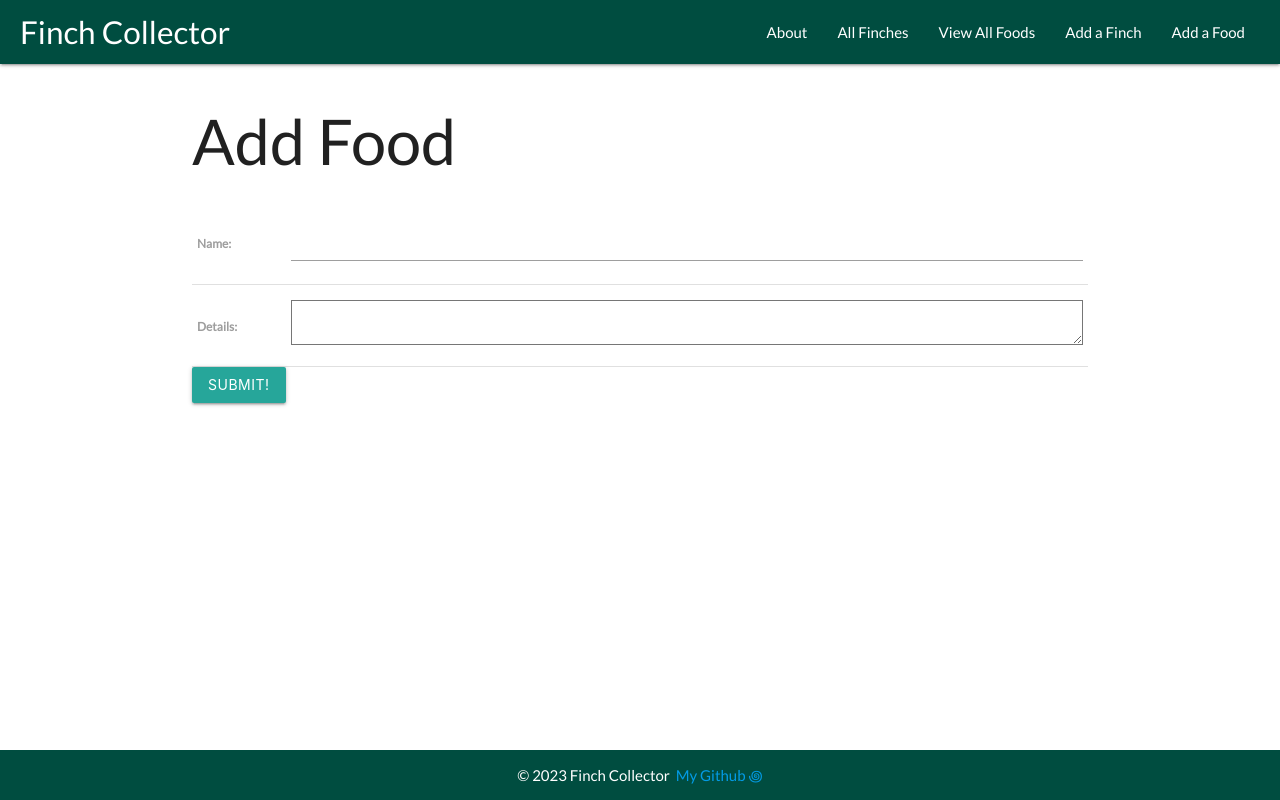
After one commit to clareysean/finch-collector, a Django app: page /foods/create/ in a window 1280 px wide. The commit adds this page. Run offline with Django 4.2, Linux system fonts and the light colour scheme.

Commit message:
add CUD functionality for foods

```diff
--- a/main_app/admin.py
+++ b/main_app/admin.py
@@ -1,5 +1,6 @@
 from django.contrib import admin
-from .models import Finch, Sighting
+from .models import Finch, Sighting, Food
 
 admin.site.register(Finch)
 admin.site.register(Sighting)
+admin.site.register(Food)
--- a/main_app/models.py
+++ b/main_app/models.py
@@ -6,11 +6,24 @@ TIME_OF_DAY = (('M', 'Morning'), ('A', 'Afternoon'),
                ('E', 'Evening'), ('N', 'Night'))
 
 
+class Food(models.Model):
+    name = models.CharField(max_length=50)
+    details = models.TextField(max_length=100)
+
+    def __str__(self):
+        return self.name
+
+    def get_absolute_url(self):
+        return reverse('foods_detail', kwargs={'pk': self.id})
+
+
 class Finch(models.Model):
     name = models.CharField(max_length=100)
     threats = models.TextField(max_length=250)
     habitat = models.CharField(max_length=100)
     notes = models.TextField(max_length=250)
+
+    foods = models.ManyToManyField(Food)
 
     def __str__(self):
         return f'{self.name} ({self.id})'
--- a/main_app/static/css/style.css
+++ b/main_app/static/css/style.css
@@ -23,3 +23,16 @@ footer.page-footer {
 .nav-padding-sides {
   padding: 0 20px 0 20px;
 }
+
+footer {
+  height: 50px;
+  display: flex;
+  align-items: center;
+  justify-content: center;
+}
+
+.footer-inner {
+  display: flex;
+  align-items: center;
+  justify-content: center;
+}
--- a/main_app/templates/base.html
+++ b/main_app/templates/base.html
@@ -39,15 +39,23 @@
             <div class="nav-wrapper teal darken-4 nav-padding-sides">
               <a href="/" class="brand-logo">Finch Collector</a>
               <ul id="nav-mobile" class="right hide-on-med-and-down">
-                <li><a href="/about">About</a></li>
-                <li><a href="/finches">View All Finches</a></li>
+                <li><a href="{% url 'about' %}">About</a></li>
+                <li><a href="{% url 'index' %}">All Finches</a></li>
+                <li><a href="{% url 'foods_index' %}">View All Foods</a></li>
+                <li><a href="{% url 'finches_create' %}">Add a Finch</a></li>
+                <li><a href="{% url 'foods_create' %}">Add a Food</a></li>
               </ul>
             </div>
           </nav>
         </header>
         <main class="container">{% block content %} {% endblock %}</main>
         <footer class="page-footer teal darken-4">
-          <div class="right">&copy; 2023 Finch Collector &nbsp;</div>
+          <div class="center footer-inner">
+            &copy; 2023 Finch Collector &nbsp;
+            <a class="footer-txt" href="https://github.com/clareysean"
+              >My Github ꩜</a
+            >
+          </div>
         </footer>
       </body>
     </html>
--- /dev/null
+++ b/main_app/templates/main_app/food_form.html
@@ -0,0 +1,16 @@
+{% extends 'base.html' %} {% block content %} {% if object %}
+<h1>Edit <span class="teal-text">{{object.name}}</span></h1>
+{% else %}
+<h1>Add Food</h1>
+{% endif %}
+<!-- Leaving the action empty makes the form post to the same url used to display it -->
+<form action="" method="post">
+  <!-- Django requires the following for security purposes -->
+  {% csrf_token %}
+  <table>
+    <!-- Render the inputs inside of <tr>s & <td>s -->
+    {{ form.as_table }}
+  </table>
+  <input type="submit" value="Submit!" class="btn" />
+</form>
+{% endblock %}
--- a/main_app/urls.py
+++ b/main_app/urls.py
@@ -13,4 +13,13 @@ urlpatterns = [
          views.FinchDelete.as_view(), name='finches_delete'),
     path('finches/<int:finch_id>/add_sighting/',
          views.add_sighting, name='add_sighting'),
+    path('finches/<int:finch_id>/assoc_food/<int:food_id>/',
+         views.assoc_food, name='assoc_food'),
+    path('finches/<int:finch_id>/unassoc_food/<int:food_id>/',
+         views.unassoc_food, name='unassoc_food'),
+    path('foods/', views.FoodList.as_view(), name='foods_index'),
+    path('foods/<int:pk>/', views.FoodDetail.as_view(), name='foods_detail'),
+    path('foods/create/', views.FoodCreate.as_view(), name='foods_create'),
+    path('foods/<int:pk>/update/', views.FoodUpdate.as_view(), name='foods_update'),
+    path('foods/<int:pk>/delete/', views.FoodDelete.as_view(), name='foods_delete'),
 ]
--- a/main_app/views.py
+++ b/main_app/views.py
@@ -1,6 +1,7 @@
 from django.shortcuts import render, redirect
 from django.views.generic.edit import CreateView, UpdateView, DeleteView
-from .models import Finch
+from django.views.generic import ListView, DetailView
+from .models import Finch, Food
 from .forms import SightingForm
 
 
@@ -19,19 +20,15 @@ def finches_index(request):
 
 def finches_detail(request, finch_id):
     finch = Finch.objects.get(id=finch_id)
+    id_list = finch.foods.all().values_list('id')
+    foods_finch_doesnt_have = Food.objects.exclude(id__in=id_list)
+
     sighting_form = SightingForm()
     return render(request, 'finches/detail.html', {
         'finch': finch,
-        'sighting_form': sighting_form
+        'sighting_form': sighting_form,
+        'foods': foods_finch_doesnt_have
     })
-
-# def cats_detail(request, cat_id):
-#     cat = Cat.objects.get(id=cat_id)
-#     feeding_form = FeedingForm()
-#     return render(request, 'cats/detail.html', {
-#         'cat': cat,
-#         'feeding_form': feeding_form
-#     })
 
 
 def add_sighting(request, finch_id):
@@ -49,7 +46,7 @@ def add_sighting(request, finch_id):
 
 class FinchCreate(CreateView):
     model = Finch
-    fields = '__all__'
+    fields = ['name', 'threats', 'habitat', 'notes']
 
 
 class FinchUpdate(UpdateView):
@@ -60,3 +57,36 @@ class FinchUpdate(UpdateView):
 class FinchDelete(DeleteView):
     model = Finch
     success_url = '/finches'
+
+
+class FoodList(ListView):
+    model = Food
+
+
+class FoodDetail(DetailView):
+    model = Food
+
+
+class FoodCreate(CreateView):
+    model = Food
+    fields = '__all__'
+
+
+class FoodUpdate(UpdateView):
+    model = Food
+    fields = ['name', 'details']
+
+
+class FoodDelete(DeleteView):
+    model = Food
+    success_url = '/foods'
+
+
+def assoc_food(request, finch_id, food_id):
+    Finch.objects.get(id=finch_id).foods.add(food_id)
+    return redirect('detail', finch_id=finch_id)
+
+
+def unassoc_food(request, finch_id, food_id):
+    Finch.objects.get(id=finch_id).foods.remove(food_id)
+    return redirect('detail', finch_id=finch_id)
```
Also changed, not shown: main_app/templates/finches/detail.html (+42 -0 lines), main_app/templates/main_app/food_confirm_delete.html (added, +14 -0 lines), main_app/templates/main_app/food_detail.html (added, +19 -0 lines), main_app/templates/main_app/food_list.html (added, +14 -0 lines), main_app/migrations/0003_food_finch_foods.py (added).
